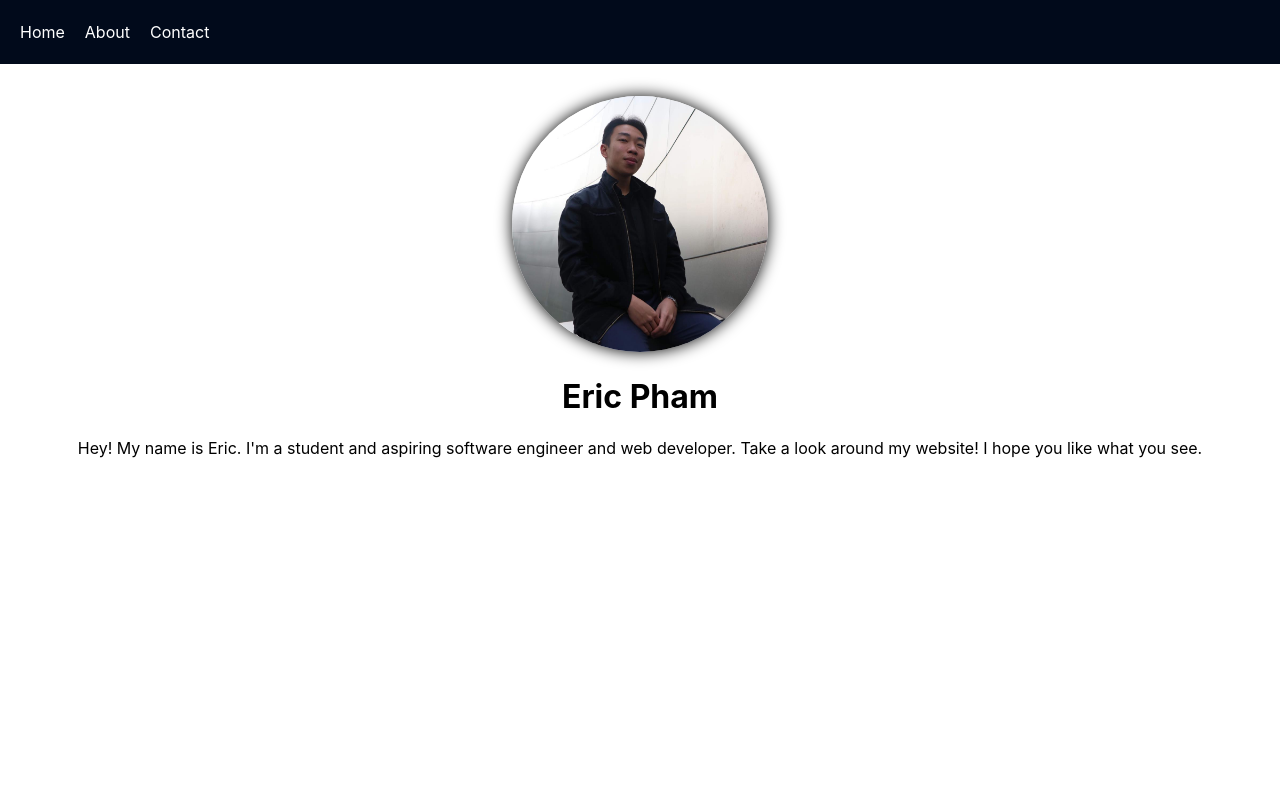
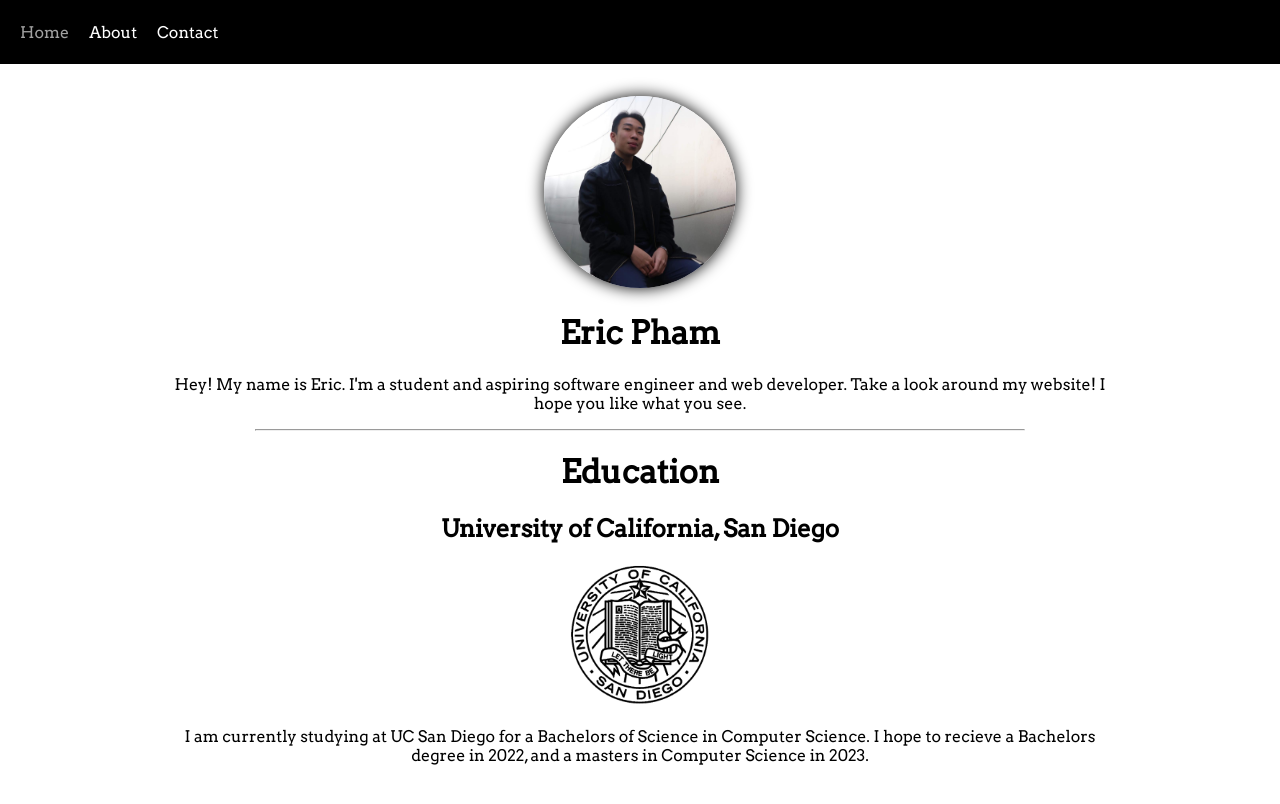
Before and after one commit to ercpham/cv-site, a React (Create React App) app in the folder client/: page / in a window 1280 px wide. Shown: the top 804 px of the page. Built offline with nearby package versions, Linux system fonts and the light colour scheme; no server answers.

Commit message:
Added navbar selection and more info

```diff
--- a/client/public/index.html
+++ b/client/public/index.html
@@ -24,6 +24,8 @@
       work correctly both with client-side routing and a non-root public URL.
       Learn how to configure a non-root public URL by running `npm run build`.
     -->
+   <link rel="preconnect" href="https://fonts.gstatic.com">
+    <link href="https://fonts.googleapis.com/css2?family=Arvo&display=swap" rel="stylesheet">
     <title>React App</title>
   </head>
   <body>
--- a/client/src/App.css
+++ b/client/src/App.css
@@ -1,20 +1,25 @@
+* {
+  font-family: 'Arvo', serif;
+}
+
 .App {
   text-align: center;
 }
 
-.App-logo {
-  height: 40vmin;
-  pointer-events: none;
+.content{
+  padding: 0em 10em;
 }
 
-@media (prefers-reduced-motion: no-preference) {
-  .App-logo {
-    animation: App-logo-spin infinite 100s linear;
-  }
+.seal {
+  width: 15%;
+}
+
+.padding {
+  height: 4em;
 }
 
 .NavBar {
-  background-color: #010a1b;
+  background-color: #000000;
   color: white;
   height: 8vh;
   display: flex;
@@ -27,15 +32,21 @@ a {
   text-decoration: none;
 }
 a:hover {
-   color: rgb(161, 161, 161)
+   color: rgb(161, 161, 161);
 }
-
+.selected {
+   color: rgb(161, 161, 161);
+}
 .pfp {
   max-width:20%;
   height:auto;
   border-radius: 50%;
   margin-top: 2em;
   box-shadow: 0px 0px 1em;
+}
+
+hr {
+  width: 80%;
 }
 
 .NavBar > div {
@@ -53,16 +64,3 @@ a:hover {
   color: white;
   height: 100vh;
 }
-
-.App-link {
-  color: #159fc5;
-}
-
-@keyframes App-logo-spin {
-  from {
-    transform: rotate(0deg);
-  }
-  to {
-    transform: rotate(360deg);
-  }
-}
--- a/client/src/App.js
+++ b/client/src/App.js
@@ -1,41 +1,36 @@
-import React, { useState, useEffect } from 'react';
-import {
-  BrowserRouter as Router,
-  Switch,
-  Route,
-  Link
-} from "react-router-dom";
-import './App.css';
-import NavBar from './components/NavBar';
-import Home from './components/Home'
-import Contact from './components/Contact'
+import React, { useState, useEffect } from "react";
+import { BrowserRouter as Router, Switch, Route, Link } from "react-router-dom";
+import "./App.css";
+import NavBar from "./components/NavBar";
+import Home from "./components/Home";
+import Contact from "./components/Contact";
 
 function App() {
-  const [response, setResponse] = useState('');
-  const [post, setPost] = useState('');
-  const [responseToPost, setResponseToPost] = useState('');
+  const [response, setResponse] = useState("");
+  const [post, setPost] = useState("");
+  const [responseToPost, setResponseToPost] = useState("");
   const items = ["Home", "About Me", "Contact"];
 
   useEffect(() => {
     callApi()
-      .then(res => setResponse(res.express))
-      .catch(err => console.log(err));
+      .then((res) => setResponse(res.express))
+      .catch((err) => console.log(err));
   });
 
   const callApi = async () => {
-    const response = await fetch('/api/hello');
+    const response = await fetch("/api/hello");
     const body = await response.json();
     if (response.status !== 200) throw Error(body.message);
 
     return body;
   };
 
-  const handleSubmit = async e => {
+  const handleSubmit = async (e) => {
     e.preventDefault();
-    const response = await fetch('/api/world', {
-      method: 'POST',
+    const response = await fetch("/api/world", {
+      method: "POST",
       headers: {
-        'Content-Type': 'application/json',
+        "Content-Type": "application/json",
       },
       body: JSON.stringify({ post: post }),
     });
@@ -48,6 +43,7 @@ function App() {
     <Router>
       <div className="App">
         <NavBar items={items} />
+        <div className="content">
           <Switch>
             <Route path="/about">
               <About />
@@ -59,19 +55,7 @@ function App() {
               <Home />
             </Route>
           </Switch>
-        {/* <p>{response}</p>
-        <form onSubmit={handleSubmit}>
-          <p>
-            <strong>Post to Server:</strong>
-          </p>
-          <input
-            type="text"
-            value={post}
-            onChange={e => setPost(e.target.value)}
-          />
-          <button type="submit">Submit</button>
-        </form>
-        <p>{responseToPost}</p> */}
+        </div>
       </div>
     </Router>
   );
--- a/client/src/components/Home.js
+++ b/client/src/components/Home.js
@@ -1,6 +1,6 @@
 import React from "react";
 import pfp from "../profilepic.jpg";
-import hometext from "../hometext.txt";
+import seal from "../UCSDSeal.png";
 
 const Home = (props) => {
   return (
@@ -12,6 +12,17 @@ const Home = (props) => {
         web developer. Take a look around my website! I hope you like what you
         see.
       </p>
+      <hr />
+      <h1>Education</h1>
+      <h2>University of California, San Diego</h2>
+      <img src={seal} alt="UCSD Seal" className="seal"></img>
+      <p>
+        {" "}
+        I am currently studying at UC San Diego for a Bachelors of Science in
+        Computer Science. I hope to recieve a Bachelors degree in 2022, and a
+        masters in Computer Science in 2023.
+      </p>
+      <div className="padding"></div>
     </div>
   );
 };
--- a/client/src/components/NavBar.js
+++ b/client/src/components/NavBar.js
@@ -1,19 +1,52 @@
-import React from 'react';
-import {
-    BrowserRouter as Router,
-    Switch,
-    Route,
-    Link
-  } from "react-router-dom";
+import React, { useState } from "react";
+import { BrowserRouter as Router, Switch, Route, Link } from "react-router-dom";
 
 const NavBar = (props) => {
-    return (
-        <div className="NavBar">
-            <div><Link to="/">Home</Link></div>
-            <div><Link to="/about">About</Link></div>
-            <div><Link to="/contact">Contact</Link></div>
-        </div>
-    )
-}
+  const [homeSelected, setHomeSelected] = useState("selected");
+  const [aboutSelected, setAboutSelected] = useState("");
+  const [contactSelected, setContactSelected] = useState("");
+
+  const select = (number) => {
+    setHomeSelected("");
+    setAboutSelected("");
+    setContactSelected("");
+    switch (number) {
+      case 1:
+        setHomeSelected("selected");
+        break;
+      case 2:
+        setAboutSelected("selected");
+        break;
+      case 3:
+        setContactSelected("selected");
+        break;
+      default:
+    }
+  };
+
+  return (
+    <div className="NavBar">
+      <div>
+        <Link to="/" className={homeSelected} onClick={() => select(1)}>
+          Home
+        </Link>
+      </div>
+      <div>
+        <Link to="/about" className={aboutSelected} onClick={() => select(2)}>
+          About
+        </Link>
+      </div>
+      <div>
+        <Link
+          to="/contact"
+          className={contactSelected}
+          onClick={() => select(3)}
+        >
+          Contact
+        </Link>
+      </div>
+    </div>
+  );
+};
 
 export default NavBar;
```
Also changed, not shown: client/src/UCSDSeal.png (added), 1 other file (tests, documents, lock files or other folders). Lines whose indentation alone changed are shown as unchanged.
